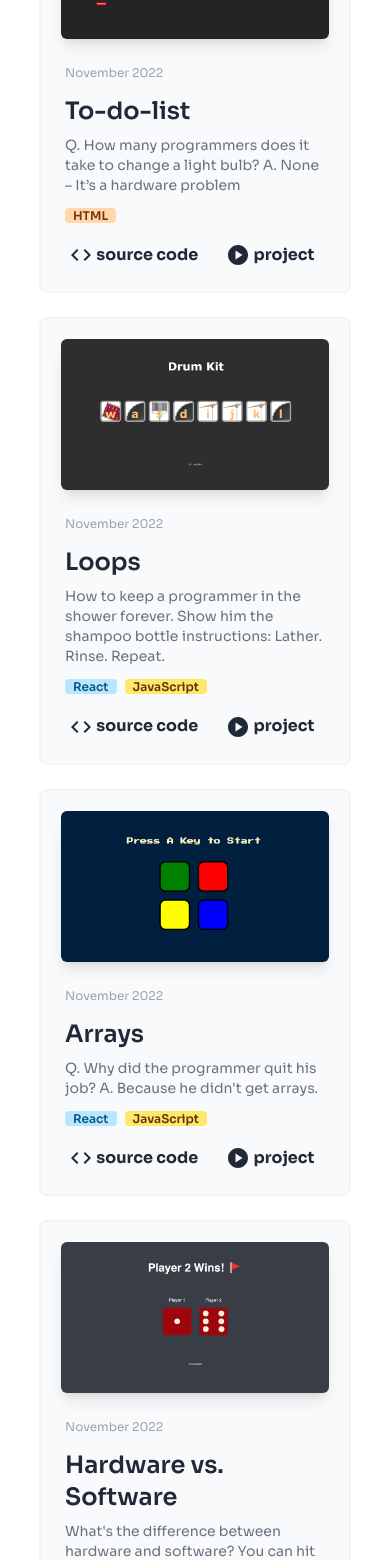
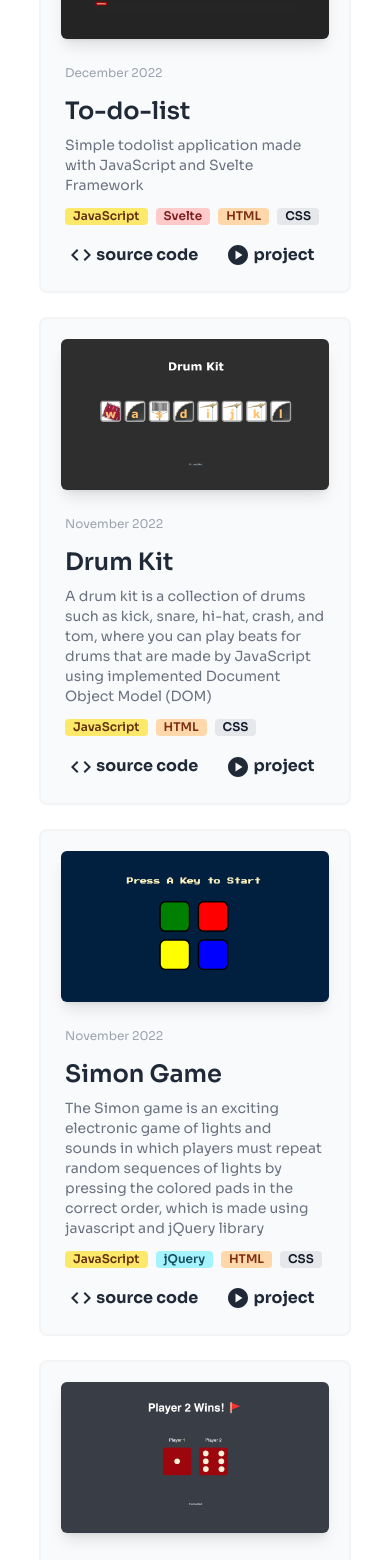
Before and after one commit to chezapangestu/chezapangestu.github.io, a React (Create React App) app: page / in a window 390 px wide. Shown: the part 6660-8220 px from the top of the page. Built offline with nearby package versions, Linux system fonts and the light colour scheme.

Commit message:
fixin padding in mobile screen and add complete the project section

```diff
--- a/public/index.html
+++ b/public/index.html
@@ -9,7 +9,7 @@
       name="description"
       content="Web site created using create-react-app"
     />
-    <link rel="apple-touch-icon" href="%PUBLIC_URL%/logo192.png" />
+    <!-- <link rel="apple-touch-icon" href="%PUBLIC_URL%/logo192.png" /> -->
     <!--
       manifest.json provides metadata used when your web app is installed on a
       user's mobile device or desktop. See https://developers.google.com/web/fundamentals/web-app-manifest/
--- a/src/component/Portfolio.jsx
+++ b/src/component/Portfolio.jsx
@@ -18,6 +18,8 @@ function Portoflio(){
             title={project.title}
             content={project.content}
             image={project.image}
+            code={project.srcCode}
+            link={project.link}
             tech1={project.tech1}
             tech2={project.tech2}
             tech3={project.tech3}
--- a/src/component/PortoItems.jsx
+++ b/src/component/PortoItems.jsx
@@ -13,15 +13,15 @@ function PortoItems(props){
                         <h1 className="text-2xl font-semibold mt-4">{props.title}</h1>
                         <p className="text-gray-500 dark:text-whity text-sm mt-2">{props.content}</p>
                         <div className="mt-2 mb-4">
-                            {props.tech1 ? <span className={clsx(`text-xs font-semibold rounded px-2`,props.tech1)}>{props.tech1}</span> : null}
-                            {props.tech2 ? <span className={clsx(`text-xs font-semibold rounded px-2 ml-2`,props.tech2)}>{props.tech2}</span> : null}
-                            {props.tech3 ? <span className={clsx(`text-xs font-semibold rounded px-2 ml-2`,props.tech3)}>{props.tech3}</span> : null}
-                            {props.tech4 ? <span className={clsx(`text-xs font-semibold rounded px-2 ml-2`,props.tech4)}>{props.tech4}</span> : null}
-                            {props.tech5 ? <span className={clsx(`text-xs font-semibold rounded px-2 ml-2`,props.tech5)}>{props.tech5}</span> : null}
+                            {props.tech1 ? <span className={clsx(`text-xs font-semibold rounded pb-0.5 px-2`,props.tech1)}>{props.tech1}</span> : null}
+                            {props.tech2 ? <span className={clsx(`text-xs font-semibold rounded pb-0.5 px-2 ml-2`,props.tech2)}>{props.tech2}</span> : null}
+                            {props.tech3 ? <span className={clsx(`text-xs font-semibold rounded pb-0.5 px-2 ml-2`,props.tech3)}>{props.tech3}</span> : null}
+                            {props.tech4 ? <span className={clsx(`text-xs font-semibold rounded pb-0.5 px-2 ml-2`,props.tech4)}>{props.tech4}</span> : null}
+                            {props.tech5 ? <span className={clsx(`text-xs font-semibold rounded pb-0.5 px-2 ml-2`,props.tech5)}>{props.tech5}</span> : null}
 
                         </div>
-                        <a href="http://www.vireal.live" className="rounded font-bold px-1 py-1"><CodeIcon /> source code</a>
-                        <a href="http://www.vireal.live" className="rounded font-bold px-1 py-1 ml-5"><PlayCircleIcon /> project</a>
+                        {props.code ? <a href={props.code} className="rounded font-bold px-1 py-1"><CodeIcon /> source code</a> : null}
+                        <a href={props.link} className="rounded font-bold px-1 py-1 ml-5"><PlayCircleIcon /> project</a>
                     </div>
                     <div className="px-5 py-5 lg:py-5 lg:px-5 mx-auto my-auto">
                         <img className="shadow-lg rounded-md" src={props.image} alt="avatar" />
--- a/src/data/project.js
+++ b/src/data/project.js
@@ -1,61 +1,104 @@
-// import web1 from "../pict/web-1.png"
+import vireal from "../pict/web-1.png"
 import tindog from "../pict/web-2.png"
 import drumKit from "../pict/web-3.png"
 import dice from "../pict/web-4.png"
 import simonGame from "../pict/web-5.png"
 import todoList from "../pict/web-6.png"
+import presensee from "../pict/web-7.png"
 
 
 const project = [
     {
       key: 1,
-      time: "November 2022",
+      time: "December 2022",
       title: "To-do-list",
       content:
-        "Q. How many programmers does it take to change a light bulb? A. None – It’s a hardware problem",
+        "Simple todolist application made with JavaScript and Svelte Framework",
       image: todoList,
-      tech1: "HTML",
-
+      srcCode: "https://github.com/chezapangestu/ToDoList-svelte",
+      link: "https://cz-todolist.netlify.app/",
+      tech1: "JavaScript",
+      tech2: "Svelte",
+      tech3: "HTML",
+      tech4: "CSS"
     },
     {
       key: 2,
       time: "November 2022",
-      title: "Loops",
+      title: "Drum Kit",
       content:
-        "How to keep a programmer in the shower forever. Show him the shampoo bottle instructions: Lather. Rinse. Repeat.",
+        "A drum kit is a collection of drums such as kick, snare, hi-hat, crash, and tom, where you can play beats for drums that are made by JavaScript using implemented Document Object Model (DOM)",
       image: drumKit,
-      tech1: "React",
-      tech2: "JavaScript"
+      srcCode: "https://github.com/chezapangestu/drumkitJS",
+      link: "https://chezapangestu.github.io/drumkitJS/",
+      tech1: "JavaScript",
+      tech2: "HTML",
+      tech3: "CSS"
     },
     {
       key: 3,
       time: "November 2022",
-      title: "Arrays",
+      title: "Simon Game",
       content:
-        "Q. Why did the programmer quit his job? A. Because he didn't get arrays.",
+        "The Simon game is an exciting electronic game of lights and sounds in which players must repeat random sequences of lights by pressing the colored pads in the correct order, which is made using javascript and jQuery library",
       image: simonGame,
-      tech1: "React",
-      tech2: "JavaScript"
+      srcCode: "https://github.com/chezapangestu/Simon-game-challenge",
+      link: "https://chezapangestu.github.io/Simon-game-challenge/",
+      tech1: "JavaScript",
+      tech2: "jQuery",
+      tech3: "HTML",
+      tech4: "CSS"
     },
     {
       key: 4,
       time: "November 2022",
-      title: "Hardware vs. Software",
+      title: "Dice Winner",
       content:
-        "What's the difference between hardware and software? You can hit your hardware with a hammer, but you can only curse at your software.",
+        "Application to determine the winner between 2 players using a dice that randomly uses JavaCcript by refreshing the page",
       image: dice,
-      tech1: "React",
-      tech2: "JavaScript"
+      srcCode: "https://github.com/chezapangestu/dice-winner",
+      link: "https://chezapangestu.github.io/dice-winner/",
+      tech1: "JavaScript",
+      tech2: "HTML",
+      tech3: "CSS"
     },
     {
       key: 5,
       time: "November 2022",
       title: "Tindog",
       content:
-        "What's the difference between hardware and software? You can hit your hardware with a hammer, but you can only curse at your software.",
+        "Tinder website, but the user who uses it is a dog. It is an independent learning website about responsive design using Bootstrap",
       image: tindog,
-      tech1: "React",
-      tech2: "JavaScript"
+      srcCode: "https://github.com/chezapangestu/tindog-bootstrap",
+      link: "https://chezapangestu.github.io/tindog-bootstrap/",
+      tech1: "Bootstrap",
+      tech2: "HTML",
+      tech3: "CSS"
+    },
+    {
+      key: 6,
+      time: "March 2022",
+      title: "ViReal",
+      content:
+        "Is a product of ViReal products that sells virtual expo and webinar events with virtual reality using Framework Codeigniter 4 and PHP",
+      image: vireal,
+      srcCode: "https://github.com/chezapangestu/vireal.website",
+      link: "http://vireal.live/",
+      tech1: "PHP",
+      tech2: "CodeIgniter4",
+      tech3: "Bootstrap",
+      tech4: "HTML",
+      tech5: "CSS"
+    },
+    {
+      key: 7,
+      time: "Jun 2022",
+      title: "Presensee",
+      content:
+        "Presensee is a website to monitor the absence and health of children in school during face-to-face learning through the attendance list, and the temperature of students detected so that information can be sent to parents",
+      image: presensee,
+      link: "https://www.figma.com/proto/fBAgzs0hkCmkgmJZzKqSSZ/Presensee?node-id=157%3A1302&scaling=min-zoom&page-id=60%3A627&starting-point-node-id=157%3A1302&show-proto-sidebar=1",
+      tech1: "FigmaPrototype",
     }
   ];
 
--- a/src/index.css
+++ b/src/index.css
@@ -44,9 +44,37 @@
     background-color: #fce96a;
     color: #633112;
   }
+  .jQuery{
+    background-color: #a5f3fc;
+    color: #164e63;
+  }
+  .PHP{
+    background-color: #bfdbfe;
+    color: #1e3a8a;
+  }
+  .Bootstrap{
+    background-color: #c7d2fe;
+    color: #312e81;
+  }
   .HTML{
     background-color: #fed7aa;
     color: #7c2d12;
+  }
+  .CSS{
+    background-color: #e5e7eb;
+    color: #111827
+  }
+  .Svelte{
+    background-color: #fecaca;
+    color: #7f1d1d;
+  }
+  .CodeIgniter4{
+    background-color: #fecaca;
+    color: #7f1d1d;
+  }
+  .FigmaPrototype{
+    background-color: #99f6e4;
+    color: #134e4a;
   }
 
 
```
Also changed, not shown: src/pict/web-7.png (added).
